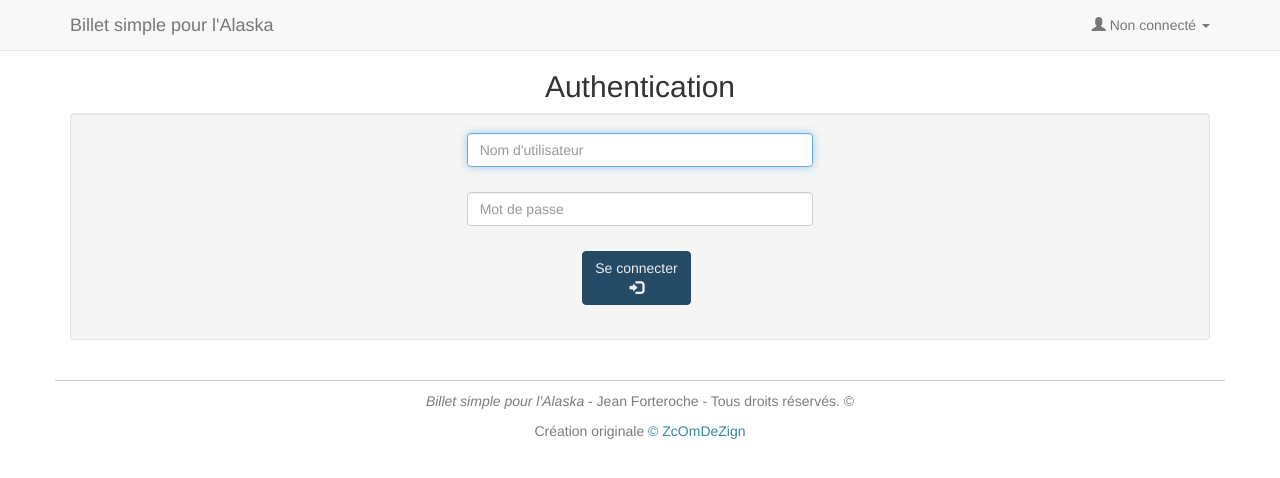
After one commit to Zedizded/Projet-3---Blog-Forteroche, a PHP site: template views/login.html.twig in a window 1280 px wide. The commit adds this page. Shown: the top 478 px of the page. Run offline with PHP 8.4, Linux system fonts and the light colour scheme; the template is opened without the code that fills it, so the values that code supplies are empty; some libraries are stand-ins or nearby versions.

Commit message:
Itération 11 : Gestion de la sécurité

```diff
--- a/views/comment.html.twig
+++ b/views/comment.html.twig
@@ -39,7 +39,7 @@
                     }}) }}
                 </div>
                 <div id="btnPublish" class="form-group">
-                    <button type="submit" class="btn btn-primary">Publier <span class="glyphicon glyphicon-share"></span></button>
+                    <button type="submit" class="btn">Publier <span class="glyphicon glyphicon-share"></span></button>
                 </div>
             {{ form_end(commentForm) }}
         </div>
--- a/views/layout.html.twig
+++ b/views/layout.html.twig
@@ -10,8 +10,43 @@
         <title>Billet simple pour l'Alaska | {% block title %}{% endblock %}</title>
     </head>
     <body>
+        <div id="jumbocontent">{% block jumbo %}{% endblock %}</div>
+        <div class="container">
+            <nav class="navbar navbar-default navbar-fixed-top" role="navigation">
+                <div class="container">
+                    <div class="navbar-header">
+                        <button type="button" class="navbar-toggle" data-toggle="collapse" data-target="#navbar-collapse-target">
+                            <span class="icon-bar"></span>
+                            <span class="icon-bar"></span>
+                            <span class="icon-bar"></span>
+                        </button>
+                        <a class="navbar-brand" href="{{ path('home') }}">Billet simple pour l'Alaska</a>
+                    </div>
+                    <div class="collapse navbar-collapse" id="navbar-collapse-target">
+                        <ul class="nav navbar-nav navbar-right">
+                            {% if is_granted('IS_AUTHENTICATED_FULLY') %}
+                                <li class="dropdown">
+                                <a href="#" class="dropdown-toggle" data-toggle="dropdown">
+                                    <span class="glyphicon glyphicon-user"></span> Bienvenue {{ app.user.username }} <b class="caret"></b></a>
+                                    <ul class="dropdown-menu">
+                                        <li><a href="{{ path('logout') }}">Déconnexion</a></li>
+                                    </ul>
+                                </li>
+                            {% else %}
+                                <li class="dropdown">
+                                <a href="#" class="dropdown-toggle" data-toggle="dropdown">
+                                    <span class="glyphicon glyphicon-user"></span> Non connecté <b class="caret"></b></a>
+                                    <ul class="dropdown-menu">
+                                        <li><a href="{{ path('login') }}">Connexion</a></li>
+                                    </ul>
+                                </li>
+                            {% endif %}
+                        </ul>
+                    </div>
+                </div>
+            </nav>
+        </div>
         <div id="content">{% block content %}{% endblock %}</div>
-
         <footer class="container footer">
             <p><i>Billet simple pour l'Alaska</i> - Jean Forteroche - Tous droits réservés. ©</p>
             <p>Création originale <a href="http://zcomdezign.com"> © ZcOmDeZign</a></p>
@@ -19,6 +54,8 @@
     </body>
     <script src="https://code.jquery.com/jquery-1.12.4.js"></script>
     <script src="https://code.jquery.com/ui/1.12.1/jquery-ui.js"></script>
+    <!-- JavaScript Boostrap plugin -->
+    <script src="{{ asset('/lib/bootstrap/js/bootstrap.min.js') }}"></script>
 
     <script type="text/javascript">
         $('a[href^="#"]').click(function(){
--- /dev/null
+++ b/views/login.html.twig
@@ -0,0 +1,32 @@
+{% extends "layout.html.twig" %}
+
+{% block title %}Authentication{% endblock %}
+{% block content %}
+    <div class="container">
+        <h2 class="text-center">{{ block('title') }}</h2>
+        {% if error %}
+        <div class="alert alert-danger">
+            <strong>Le nom d'utilisateur ou le mot de passe est erroné</strong> {{ error }}
+        </div>
+        {% endif %}
+        <div class="well">
+            <form class="form-signin form-horizontal" role="form" action="{{ path('login_check') }}" method="post">
+                <div class="form-group">
+                    <div class="col-sm-6 col-sm-offset-3 col-md-4 col-md-offset-4">
+                    <input type="text" name="_username" value="{{ last_username }}" class="form-control" placeholder="Nom d'utilisateur" required autofocus>
+                    </div>
+                </div>
+                <div class="form-group">
+                    <div class="col-sm-6 col-sm-offset-3 col-md-4 col-md-offset-4">
+                        <input type="password" name="_password" class="form-control" placeholder="Mot de passe" required>
+                    </div>
+                </div>
+                <div class="form-group">
+                    <div id="btnConnect" class="col-sm-6 col-sm-offset-3 col-md-4 col-md-offset-4">
+                        <button type="submit" class="btn col-xl-2 col-xs-offset-4">Se connecter<br><span class="glyphicon glyphicon-log-in"></span></button>
+                    </div>
+                </div>
+            </form>
+        </div>
+    </div>
+{% endblock %}
--- a/web/css/blog.css
+++ b/web/css/blog.css
@@ -23,7 +23,8 @@ a:hover {
     height: 505px;
 }
 
-#accordion h3, #accordion h3:active {
+#accordion h3,
+#accordion h3:active {
     font-size: 1.1em;
 }
 
@@ -146,3 +147,24 @@ a:hover {
     border-color: #113046;
     color: #eee;
 }
+
+#btnConnect button {
+    background-color: #244a65;
+    border-color: #244a65;
+    color: #eee;
+}
+
+#btnConnect button:hover {
+    background-color: #113046;
+    border-color: #113046;
+    color: #eee;
+}
+
+.navbar-nav>li>a {
+    color: #5e5e5e;
+}
+
+.navbar-nav>li>a:hover,
+.navbar-brand:hover {
+    color: #333;
+}
```
Also changed, not shown: app/app.php (+14 -0 lines), app/routes.php (+8 -0 lines), src/DAO/UserDAO.php (added, +79 -0 lines), src/Domain/User.php (added, +116 -0 lines), views/index.html.twig (+5 -15 lines).
